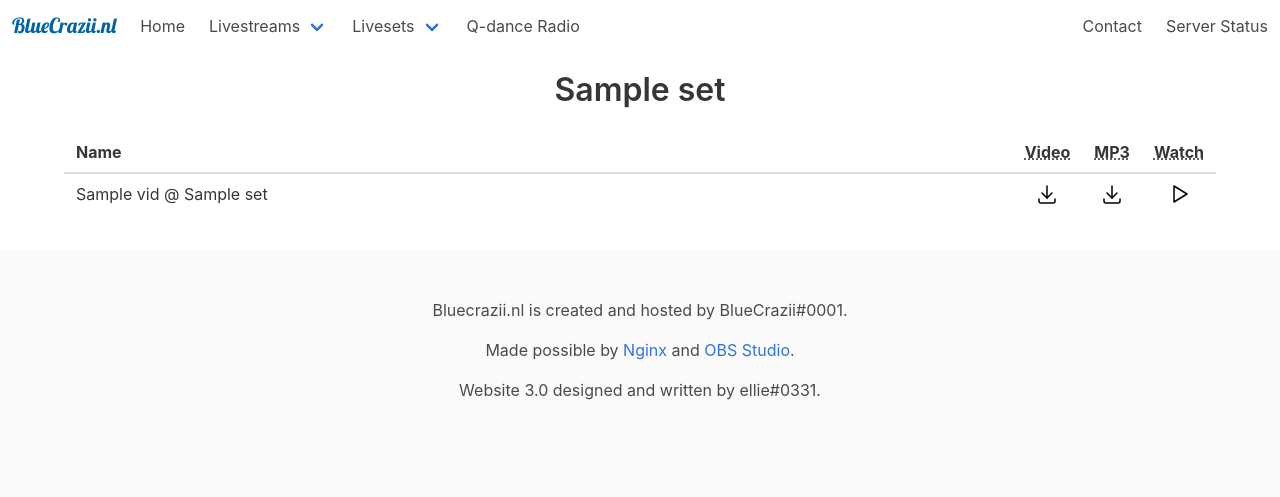
After one commit to BlueCrazii-nl/bluecraziinl, a Python web app: template templates/liveset.html in a window 1280 px wide. The commit adds this page. Shown: the top 497 px of the page. Run offline with Jinja, Linux system fonts and the light colour scheme; the template is opened without the code that fills it: most values are stand-ins (such as "Sample title", 1, 10 or a date in 2020).

Commit message:
Liveset pages

```diff
--- /dev/null
+++ b/css/liveset.css
@@ -0,0 +1,20 @@
+.title {
+    margin: 20px 0;
+    text-align: center;
+}
+
+table {
+    margin-bottom: 30px;
+    text-align: center;
+}
+
+.table-name {
+    text-align: left !important;
+    width: 100%;
+}
+
+@media (prefers-color-scheme: dark) {
+    svg {
+        stroke: white !important;
+    }
+}
--- a/templates/base.html
+++ b/templates/base.html
@@ -24,7 +24,7 @@
 <body>
     <nav class="navbar is-transparent is-fixed-top" role="navigation" aria-label="main navigation">
         <div class="navbar-brand">
-            <a class="navbar-item" href="/index">
+            <a class="navbar-item" href="/">
                 <span class="logo">BlueCrazii.nl</span>
             </a>
             <div class="navbar-burger" data-target="navbarContent">
@@ -51,7 +51,7 @@
                     <a class="navbar-link">Livesets</a>
                     <div class="navbar-dropdown is-boxed">
                         {% for set in data.livesets_menu %}
-                        <a class="navbar-item" href="/{{set.link}}">{{set.name}}</a>
+                        <a class="navbar-item" href="/sets/{{set.link}}">{{set.name}}</a>
                         {% endfor %}
                     </div>
                 </div>
--- a/templates/index.html
+++ b/templates/index.html
@@ -23,7 +23,7 @@
         <div class="card-content">
           <div class="content">
             <p class="title is-5">{{set.name}}</p>
-            <a href="/{{set.link}}">Watch it here!</a>
+            <a href="/sets/{{set.link}}">Watch it here!</a>
           </div>
         </div>
       </div>
--- /dev/null
+++ b/templates/liveset.html
@@ -0,0 +1,53 @@
+{% extends "base.html" %}
+{% block title %}{{ set.name }}{% endblock %}
+{% block css %}liveset{% endblock %}
+
+{% block content %}
+<div class="container">
+    <p class="title is-3">{{set.name}}</p>
+
+    <table class="table is-striped is-fullwidth">
+        <thead>
+            <tr>
+                <th class="table-name">Name</th>
+                <th><abbr title="Download Video">Video</abbr></th>
+                <th><abbr title="Download MP3 Audio">MP3</abbr></th>
+                <th><abbr title="Watch in your browser">Watch</abbr></th>
+            </tr>
+        </thead>
+        <tbody>
+            {% for vid in set.videos %}
+            <tr>
+                <td class="table-name">{{ vid.name}} @ {{ set.name }}</td>
+                <td class="table-icon"><a href="{{data.cdnurl}}/{{vid.videourl}}.mkv">
+                    <svg xmlns="http://www.w3.org/2000/svg" class="icon icon-tabler icon-tabler-download" width="32" height="32"
+                        viewBox="0 0 24 24" stroke-width="1.5" stroke="#000000" fill="none" stroke-linecap="round" stroke-linejoin="round">
+                        <path stroke="none" d="M0 0h24v24H0z" fill="none" />
+                        <path d="M4 17v2a2 2 0 0 0 2 2h12a2 2 0 0 0 2 -2v-2" />
+                        <polyline points="7 11 12 16 17 11" />
+                        <line x1="12" y1="4" x2="12" y2="16" />
+                    </svg>
+                </a></td>
+                <td class="table-icon"><a href="{{data.cdnurl}}/{{vid.videourl}}.mp3">
+                    <svg xmlns="http://www.w3.org/2000/svg" class="icon icon-tabler icon-tabler-download" width="32" height="32"
+                        viewBox="0 0 24 24" stroke-width="1.5" stroke="#000000" fill="none" stroke-linecap="round"
+                        stroke-linejoin="round">
+                        <path stroke="none" d="M0 0h24v24H0z" fill="none" />
+                        <path d="M4 17v2a2 2 0 0 0 2 2h12a2 2 0 0 0 2 -2v-2" />
+                        <polyline points="7 11 12 16 17 11" />
+                        <line x1="12" y1="4" x2="12" y2="16" />
+                    </svg>
+                </a></td>
+                <td class="table-icon"><a href="/watch/{{set.link}}/{{vid.name}}">
+                    <svg xmlns="http://www.w3.org/2000/svg" class="icon icon-tabler icon-tabler-player-play" width="32" height="32"
+                        viewBox="0 0 24 24" stroke-width="1.5" stroke="#000000" fill="none" stroke-linecap="round" stroke-linejoin="round">
+                        <path stroke="none" d="M0 0h24v24H0z" fill="none" />
+                        <path d="M7 4v16l13 -8z" />
+                    </svg>
+                </a></td>
+            </tr>
+            {% endfor %}
+        </tbody>
+    </table>
+</div>
+{% endblock %}
--- a/templates/player.html
+++ b/templates/player.html
@@ -14,7 +14,7 @@
 
         <source src="{{data.cdnurl}}/{{stream.videourl}}.{{stream.filetype}}" type="application/dash+xml" label="auto" res="1" />
 
-        {% for res in data.resolutions %}
+        {% for res in stream.resolutions %}
             <source src="{{data.cdnurl}}/{{stream.videourl}}_{{res}}/index.{{stream.filetype}}" type="application/dash+xml" label="{{res}}P"
                 res="{{loop.index0 + 2}}" />
         {% endfor %}
```
Also changed, not shown: data.yml (+19 -0 lines), main.py (+26 -4 lines), README.md, 1 other file.
